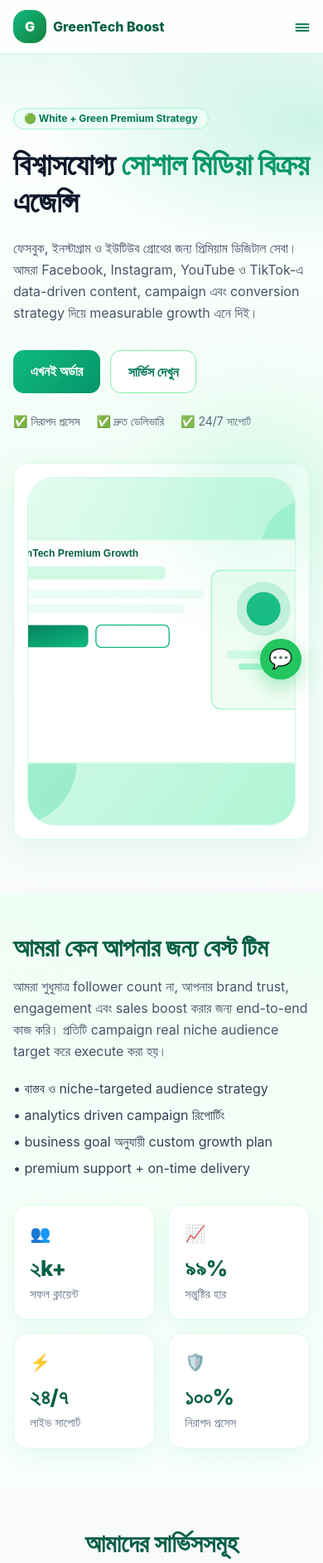
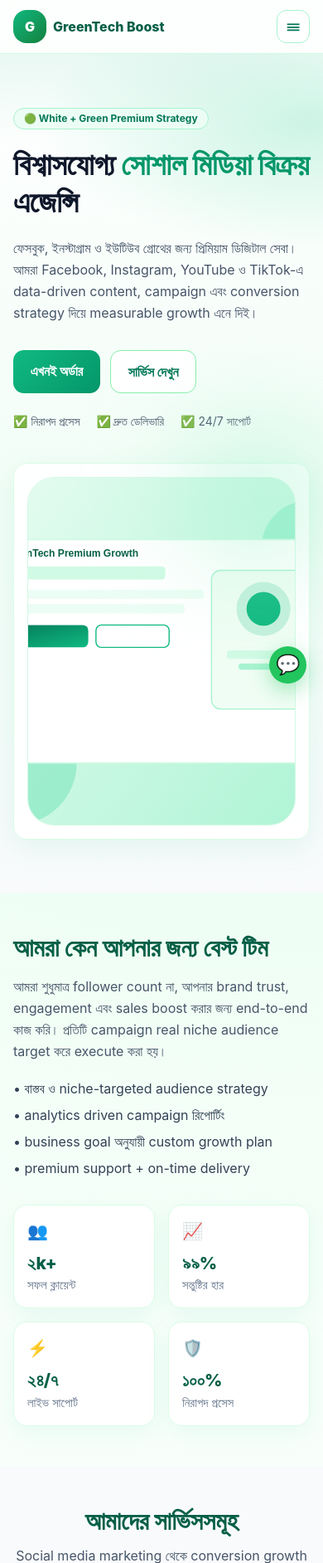
Before and after one commit to mdrahulislammri/cloner, a PHP site: page / in a window 390 px wide. Shown: the top 1884 px of the page at 83% size. Run offline with PHP 8.4, Linux system fonts and the light colour scheme; data that the repository does not hold is empty; some libraries are stand-ins or nearby versions.

Commit message:
Fix mobile menu behavior and improve phone responsiveness

```diff
--- a/access/css/styles.css
+++ b/access/css/styles.css
@@ -11,6 +11,23 @@
 body {
   font-family: 'Hind Siliguri', 'Inter', system-ui, sans-serif;
   background: radial-gradient(circle at top right, #dcfce7 0, #f8fffb 30%, #f8fafc 100%);
+}
+
+.mobile-menu-btn {
+  width: 2.5rem;
+  height: 2.5rem;
+  border-radius: .75rem;
+  border: 1px solid #a7f3d0;
+  color: #047857;
+  display: grid;
+  place-items: center;
+  font-size: 1.35rem;
+  line-height: 1;
+  background: #fff;
+}
+
+.mobile-menu.open {
+  display: block !important;
 }
 
 .hero-tech {
@@ -259,4 +276,35 @@ body {
   .slider-nav {
     display: none;
   }
+
+  h1 {
+    line-height: 1.2;
+  }
+
+  .wa-float {
+    width: 3.5rem;
+    height: 3.5rem;
+    right: .9rem;
+    bottom: .9rem;
+  }
+
+  .wa-icon {
+    width: 2.8rem;
+    height: 2.8rem;
+  }
 }
+
+@media (max-width: 480px) {
+  .stat-card {
+    padding: 1rem;
+  }
+
+  .stat-number {
+    font-size: 1.3rem;
+  }
+
+  .contact-value {
+    font-size: 1rem;
+    word-break: break-word;
+  }
+}
--- a/access/javascript/main.js
+++ b/access/javascript/main.js
@@ -1,8 +1,43 @@
 document.addEventListener('DOMContentLoaded', () => {
   const toggle = document.querySelector('[data-menu-toggle]');
   const mobileMenu = document.querySelector('[data-mobile-menu]');
+  const menuIcon = document.querySelector('[data-menu-icon]');
+
+  const closeMobileMenu = () => {
+    if (!mobileMenu || !toggle) return;
+    mobileMenu.classList.add('hidden');
+    mobileMenu.classList.remove('open');
+    toggle.setAttribute('aria-expanded', 'false');
+    if (menuIcon) menuIcon.textContent = '☰';
+  };
+
+  const openMobileMenu = () => {
+    if (!mobileMenu || !toggle) return;
+    mobileMenu.classList.remove('hidden');
+    mobileMenu.classList.add('open');
+    toggle.setAttribute('aria-expanded', 'true');
+    if (menuIcon) menuIcon.textContent = '✕';
+  };
+
   if (toggle && mobileMenu) {
-    toggle.addEventListener('click', () => mobileMenu.classList.toggle('hidden'));
+    toggle.addEventListener('click', () => {
+      const isOpen = mobileMenu.classList.contains('open');
+      if (isOpen) {
+        closeMobileMenu();
+      } else {
+        openMobileMenu();
+      }
+    });
+
+    mobileMenu.querySelectorAll('a').forEach((link) => {
+      link.addEventListener('click', () => closeMobileMenu());
+    });
+
+    window.addEventListener('resize', () => {
+      if (window.innerWidth >= 768) {
+        closeMobileMenu();
+      }
+    });
   }
 
   const filterButtons = document.querySelectorAll('[data-filter]');
@@ -28,12 +63,6 @@ document.addEventListener('DOMContentLoaded', () => {
   if (slides.length && dotsWrap) {
     let current = 0;
 
-    const showSlide = (idx) => {
-      slides.forEach((slide, i) => slide.classList.toggle('hidden', i !== idx));
-      dots.forEach((dot, i) => dot.classList.toggle('active', i === idx));
-      current = idx;
-    };
-
     const dots = slides.map((_, idx) => {
       const dot = document.createElement('button');
       dot.className = `dot ${idx === 0 ? 'active' : ''}`;
@@ -42,6 +71,12 @@ document.addEventListener('DOMContentLoaded', () => {
       dotsWrap.appendChild(dot);
       return dot;
     });
+
+    const showSlide = (idx) => {
+      slides.forEach((slide, i) => slide.classList.toggle('hidden', i !== idx));
+      dots.forEach((dot, i) => dot.classList.toggle('active', i === idx));
+      current = idx;
+    };
 
     if (prevBtn) {
       prevBtn.addEventListener('click', () => showSlide((current - 1 + slides.length) % slides.length));
--- a/index.php
+++ b/index.php
@@ -8,6 +8,10 @@ $settings = getSiteSettings();
 $services = getServices();
 $portfolio = getPortfolio();
 $testimonials = getTestimonials();
+
+if (session_status() !== PHP_SESSION_ACTIVE) {
+    session_start();
+}
 ?>
 <!doctype html>
 <html lang="bn">
@@ -52,7 +56,9 @@ $testimonials = getTestimonials();
         <span class="font-extrabold text-emerald-800"><?= htmlspecialchars($settings['site_title']) ?></span>
       </a>
 
-      <button data-menu-toggle class="md:hidden text-emerald-700 text-2xl" aria-label="menu">☰</button>
+      <button data-menu-toggle class="md:hidden mobile-menu-btn" aria-label="menu" aria-expanded="false" aria-controls="mobile-menu">
+        <span data-menu-icon>☰</span>
+      </button>
 
       <ul class="hidden md:flex items-center gap-6 font-semibold text-sm">
         <li><a class="hover:text-emerald-700" href="#about">আমার সম্পর্কে</a></li>
@@ -64,7 +70,7 @@ $testimonials = getTestimonials();
       </ul>
     </nav>
 
-    <div data-mobile-menu class="hidden md:hidden border-t border-emerald-100 bg-white px-4 py-3 space-y-2 text-sm">
+    <div id="mobile-menu" data-mobile-menu class="mobile-menu hidden md:hidden border-t border-emerald-100 bg-white px-4 py-3 space-y-2 text-sm">
       <a class="block" href="#about">আমার সম্পর্কে</a>
       <a class="block" href="#services">সার্ভিস</a>
       <a class="block" href="#portfolio">পোর্টফোলিও</a>
```
